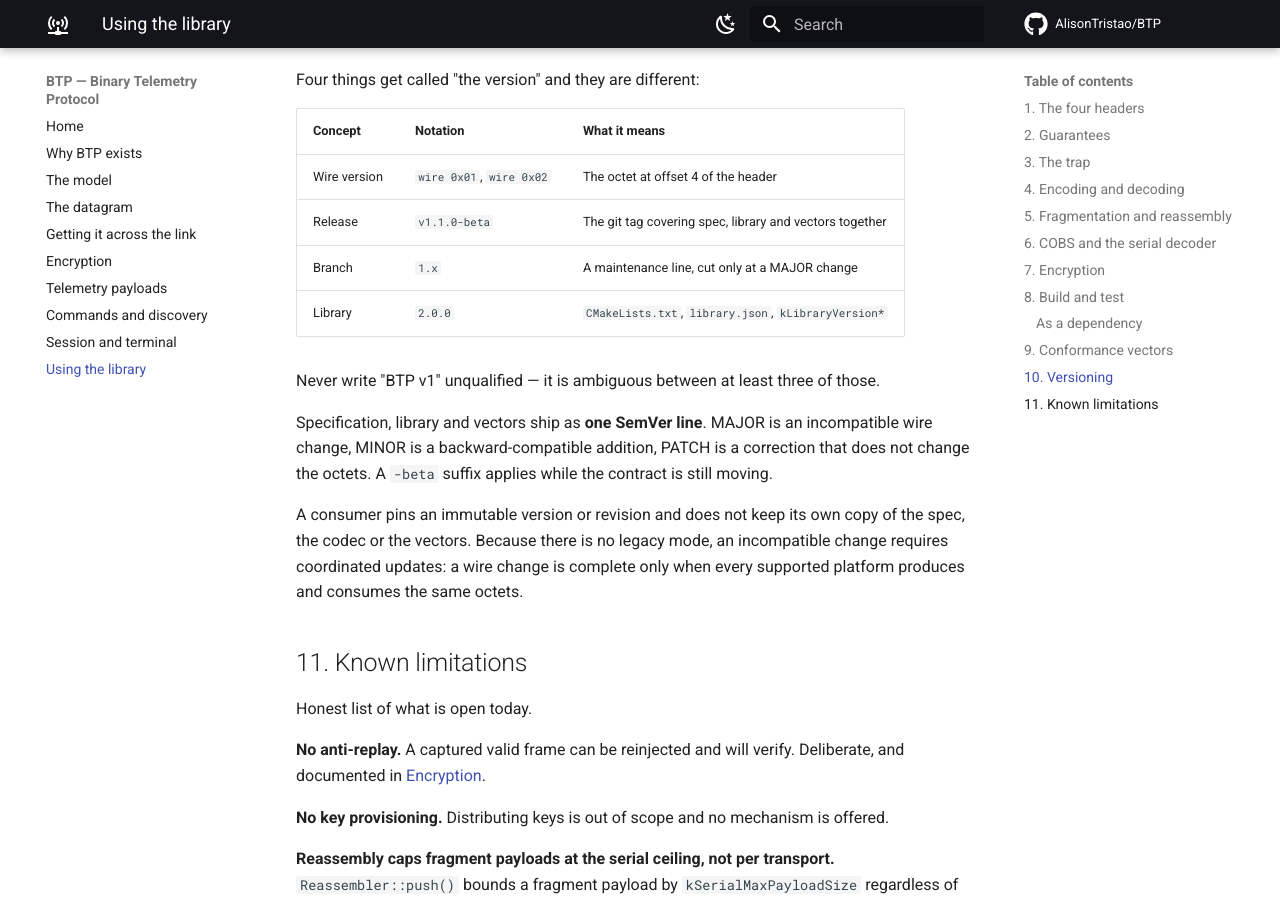
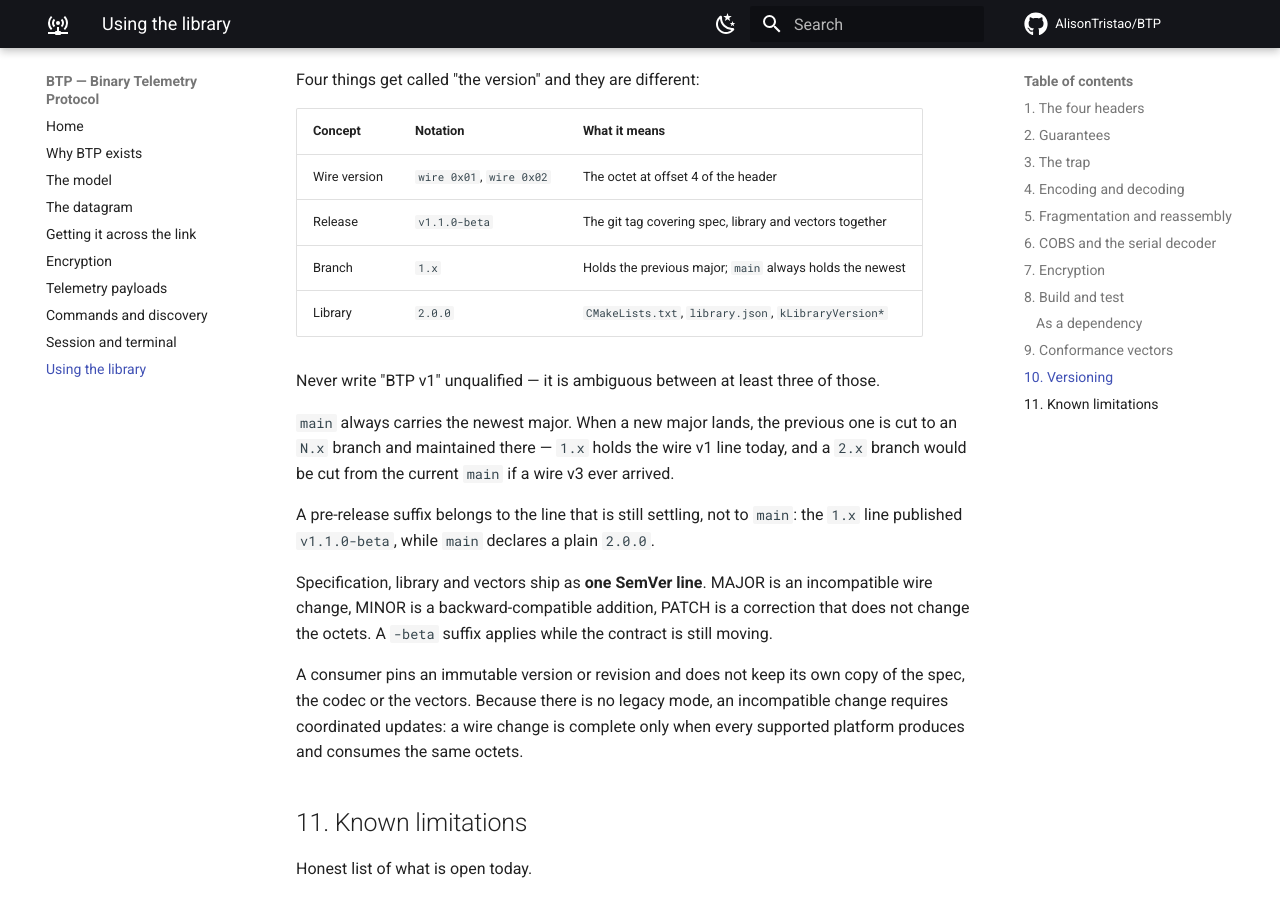
Before and after one commit to AlisonTristao/BTP, an MkDocs documentation site: the page built from docs/library.md, in a window 1280 px wide and 900 px high, scrolled down 6022 px. Built offline with MkDocs 1.6.1 and Material for MkDocs 9.7.7, drawn with Linux system fonts in a browser that asks for light colours; comment, search, counter and statistics services are not loaded.

Commit message:
Drop the -beta from main and document the branch convention
The version table claimed 2.0.0 lived in CMakeLists.txt, library.json and
kLibraryVersion*, but library.json said 2.0.0-beta. Three sources, two values,
and the README asserted they agreed.

The suffix was the wrong half to keep. main carries the newest major and the
1.x branch carries the previous one, so a pre-release marker belongs to the
line that is still settling: 1.x published v1.1.0-beta and declares 1.1.0-beta,
while main should declare a plain 2.0.0. library.json now does, and the table
is true as written.

Also spell out the branch convention, which was implied but never stated: main
always holds the newest major, and when a new one lands the previous is cut to
an N.x branch. 1.x holds the wire v1 line today; a 2.x branch would be cut from
the current main if a wire v3 arrived.

Note for whoever syncs these later: CMake's project(VERSION) is numeric-only
and kLibraryVersion* are three uint8s, so neither could carry a -beta even if
main wanted one. Only library.json can spell a pre-release.

Co-Authored-By: Claude Opus 5 (1M context) <noreply@anthropic.com>

```diff
--- a/docs/library.md
+++ b/docs/library.md
@@ -281,11 +281,20 @@ Four things get called "the version" and they are different:
 | --- | --- | --- |
 | Wire version | `wire 0x01`, `wire 0x02` | The octet at offset 4 of the header |
 | Release | `v1.1.0-beta` | The git tag covering spec, library and vectors together |
-| Branch | `1.x` | A maintenance line, cut only at a MAJOR change |
+| Branch | `1.x` | Holds the previous major; `main` always holds the newest |
 | Library | `2.0.0` | `CMakeLists.txt`, `library.json`, `kLibraryVersion*` |
 
 Never write "BTP v1" unqualified — it is ambiguous between at least three of
 those.
+
+`main` always carries the newest major. When a new major lands, the previous
+one is cut to an `N.x` branch and maintained there — `1.x` holds the wire v1
+line today, and a `2.x` branch would be cut from the current `main` if a wire
+v3 ever arrived.
+
+A pre-release suffix belongs to the line that is still settling, not to `main`:
+the `1.x` line published `v1.1.0-beta`, while `main` declares a plain `2.0.0`.
+
 
 Specification, library and vectors ship as **one SemVer line**. MAJOR is an
 incompatible wire change, MINOR is a backward-compatible addition, PATCH is a
--- a/library.json
+++ b/library.json
@@ -1,6 +1,6 @@
 {
   "name": "btp",
-  "version": "2.0.0-beta",
+  "version": "2.0.0",
   "description": "Portable, allocation-free codec, transport and AEAD utilities for BTP (Binary Telemetry Protocol) v1/v2 -- real-time communication and data plotting over ESP32/ESP-NOW",
   "keywords": ["btp", "telemetry", "protocol", "codec", "esp32", "esp-now"],
   "build": {
```
Also changed, not shown: README.md (+9 -1 lines), docs/index.md (+1 -1 lines).
